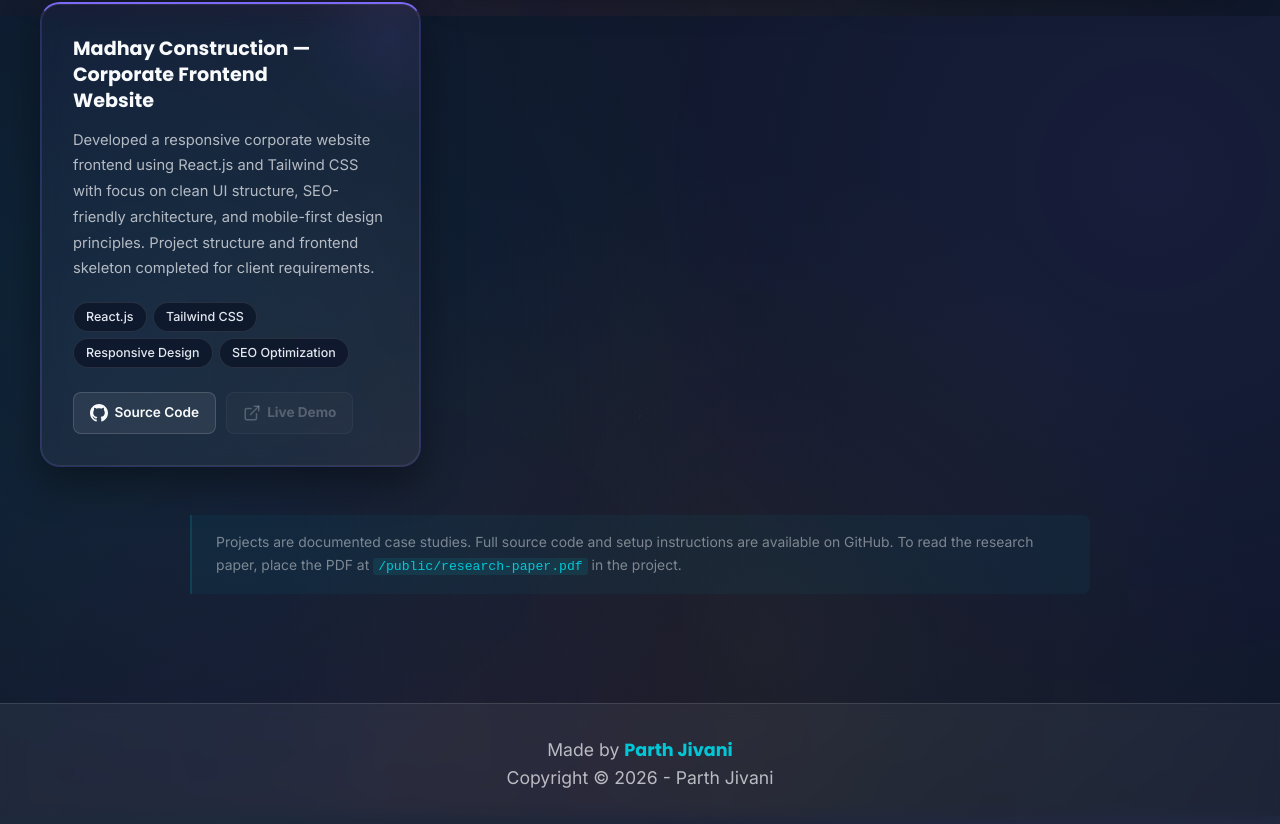
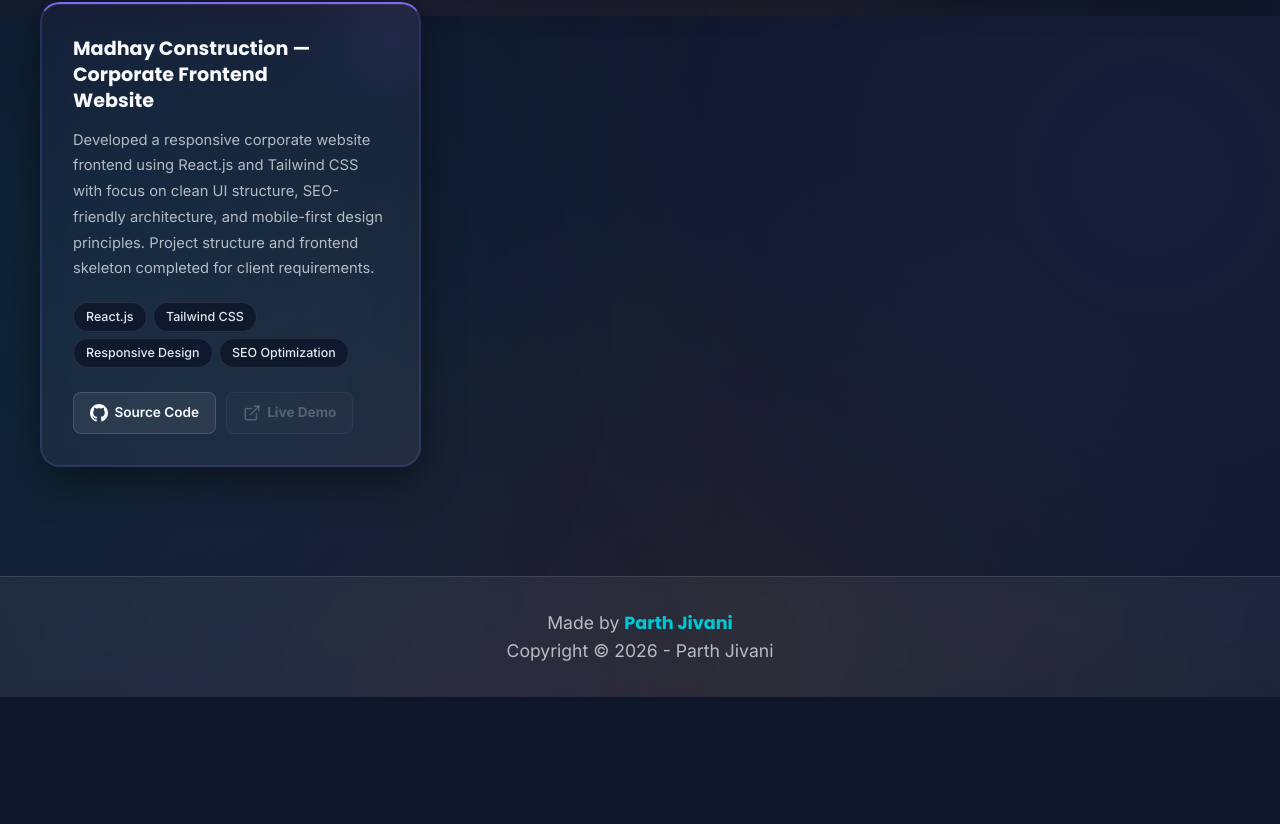
Before and after one commit to JivaniParth/parthsjivani, a React (Vite) app: page /projects in a window 1280 px wide. Shown: the part 2384-3208 px from the top of the page. After the commit the page ends 3081 px from the top, so only its background shows below. Built offline with nearby package versions, Linux system fonts and the light colour scheme.

Commit message:
Modified projects

```diff
--- a/src/components/pages/Projects.jsx
+++ b/src/components/pages/Projects.jsx
@@ -431,18 +431,6 @@
         </motion.div>
       )}
 
-      {/* Note */}
-      <motion.p
-        className="projects-note"
-        initial={{ opacity: 0 }}
-        animate={{ opacity: 1 }}
-        transition={{ duration: 0.6, delay: 0.6 }}
-      >
-        Projects are documented case studies. Full source code and setup
-        instructions are available on GitHub. To read the research paper, place
-        the PDF at <code>/public/research-paper.pdf</code> in the project.
-      </motion.p>
-
     </div>
   );
 }
```
